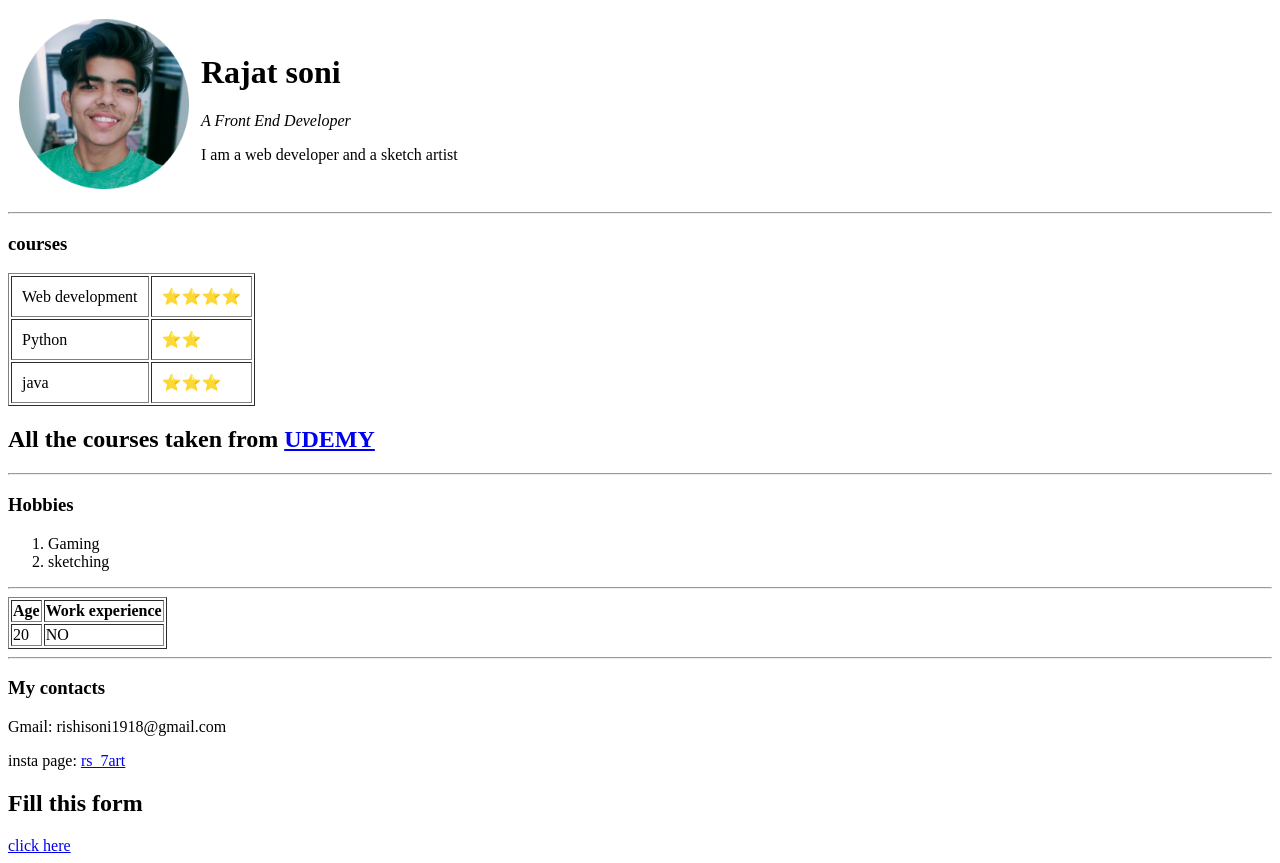
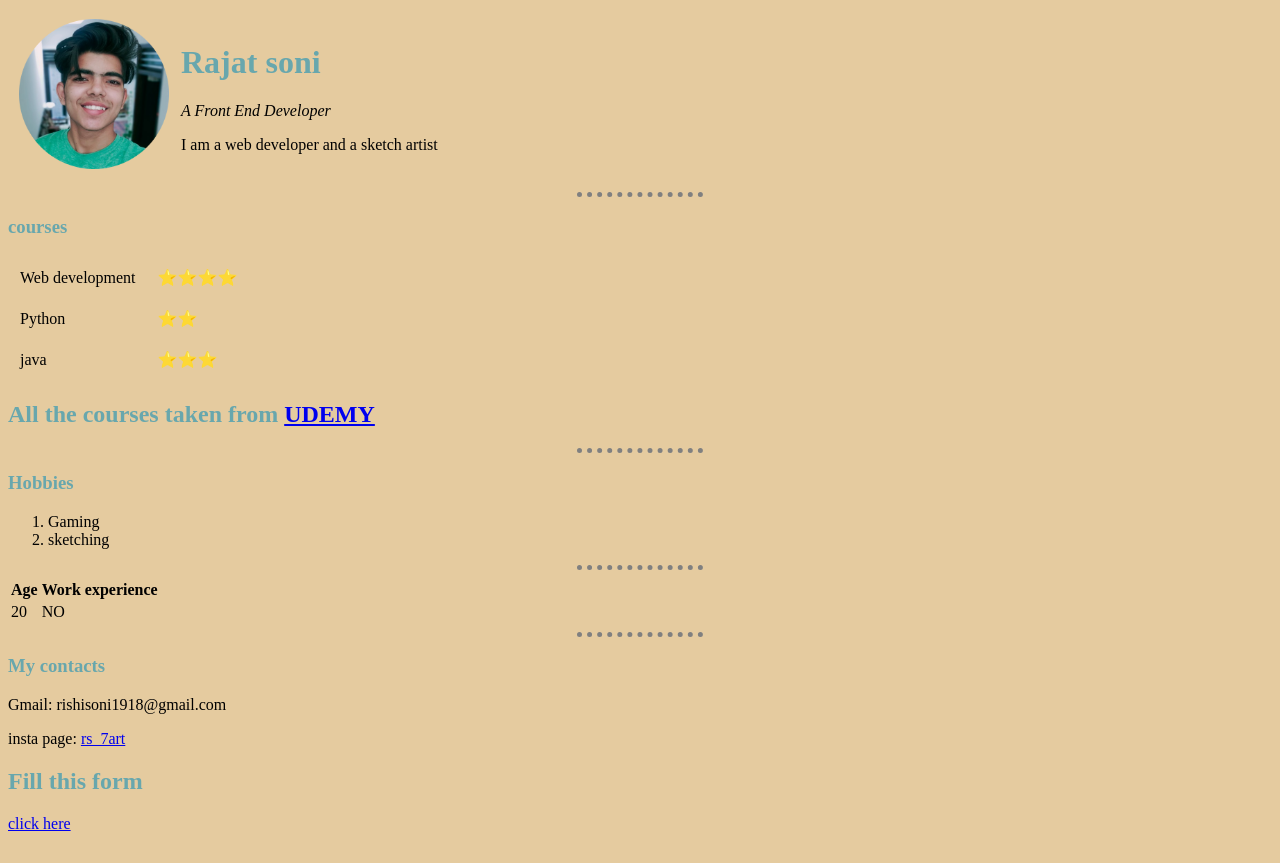
Before and after one commit to Rajatsoni111/cv, a plain HTML site: page index.html in a window 1280 px wide. After the commit the page ends 841 px from the top, so only its background shows below. Drawn offline with Linux system fonts and the light colour scheme.

Commit message:
update index.html

```diff
--- a/index.html
+++ b/index.html
@@ -4,22 +4,24 @@
     <meta charset="UTF-8">
     <meta http-equiv="X-UA-Compatible" content="IE=edge">
     <meta name="viewport" content="width=device-width, initial-scale=1.0">
-    <title>😁 rajat_project</title>
+    <title>😁rajat_project</title>
+    <link rel="stylesheet" href="index_css.css">
 </head>
-<body>
+<body style="background-color: FFD56F;">
+    <div class="top">
     <table cellspacing="10">
         <tr>
-            <td><img src="rajat.png" height="170"></td>
+            <td><img src="rajat.png" height="150px"></td>
             <td><h1>Rajat soni</h1>
                 <p><em>A Front End Developer</em></p>
                 <p>I am a web developer and a sketch artist</p></td>
         </tr>
     </table>
-
+</div>
 
     <hr>
     <h3>courses</h3>
-    <table border="1" cellpadding="10">
+    <table  cellpadding="10">
         <tr>
             <td>Web development</td>
             <td>⭐⭐⭐⭐</td>
@@ -42,7 +44,7 @@
         <li>sketching</li>
     </ol>
     <hr>
-    <table border="1px">
+    <table>
         <thead>
           <tr>
             <th>Age</th>
--- /dev/null
+++ b/index_css.css
@@ -0,0 +1,21 @@
+body{
+    background-color: #E5CB9F;
+}
+hr{
+    border-style: none;
+    border-top-style: dotted;
+    border-width: 5px;
+    color: gray;
+    width: 10%;
+   }
+
+h1{
+    align-items: center;
+    color: #68A7AD;
+   }
+h3{
+    color: #68A7AD;
+}
+h2{
+    color: #68A7AD;
+}
```
